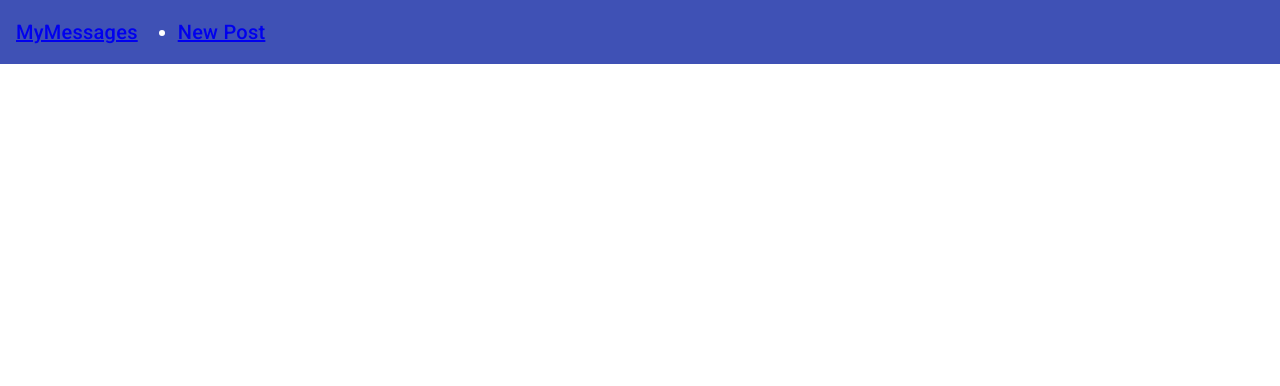
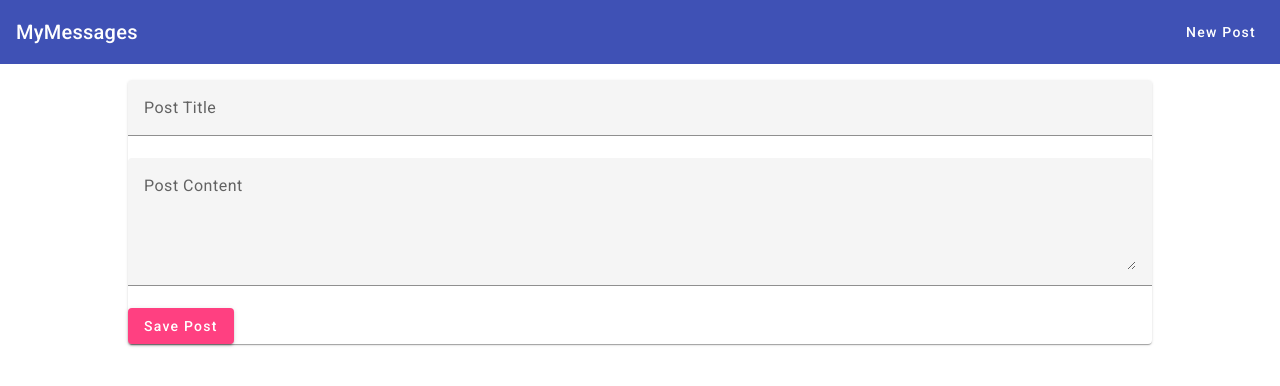
Before and after one commit to Shaishav23/Blogging-Website-using-MEAN-stack, an Angular app: page /edit/1 in a window 1280 px wide. Before the commit this address led to /. Shown: the top 386 px of the page. Built offline with nearby package versions, Linux system fonts and the light colour scheme; no server answers.

Commit message:
Creating edit post form, updating post in both backend and frontend.

```diff
--- a/src/app/app-routing.module.ts
+++ b/src/app/app-routing.module.ts
@@ -6,7 +6,8 @@ import { Router } from "express";
 
 const routes: Routes = [
   { path: '', component: PostListComponent },
-  { path: 'create', component: PostCreateComponent }
+  { path: 'create', component: PostCreateComponent },
+  { path: 'edit/:postId', component: PostCreateComponent }
 ];
 
 @NgModule({
--- a/src/app/header/header.component.css
+++ b/src/app/header/header.component.css
@@ -0,0 +1,14 @@
+ul{
+  list-style: none;
+  padding: 0;
+  margin: 0;
+}
+
+a {
+  text-decoration: none;
+  color: white;
+}
+
+.spacer {
+  flex:1 1 auto;
+}
--- a/src/app/header/header.component.html
+++ b/src/app/header/header.component.html
@@ -1,8 +1,11 @@
 <mat-toolbar color="primary">
-  <span> <a routerLink=""> MyMessages </a> </span>
+  <span>
+    <a routerLink=""> MyMessages </a>
+  </span>
+  <span class="spacer"></span>
   <ul>
     <li>
-      <a routerLink="/create"> New Post </a>
+      <a mat-button routerLink = "/create" routerLinkActive = "mat-accent"> New Post</a>
     </li>
   </ul>
 </mat-toolbar>
--- a/src/app/posts/post-create/post-create.component.html
+++ b/src/app/posts/post-create/post-create.component.html
@@ -1,11 +1,11 @@
 <mat-card>
-  <form (submit)="onAddPost(postForm)" #postForm="ngForm">
+  <form (submit)="onSavePost(postForm)" #postForm="ngForm">
     <mat-form-field>
       <input
         matInput
         type="text"
         name="title"
-        ngModel
+        [ngModel]="post?.title"
         required
         minlength="3"
         placeholder="Post Title"
@@ -17,7 +17,7 @@
         matInput
         rows="4"
         name="content"
-        ngModel
+        [ngModel]="post?.content"
         required
         placeholder="Post Content"
         #content="ngModel"></textarea>
--- a/src/app/posts/post-create/post-create.component.ts
+++ b/src/app/posts/post-create/post-create.component.ts
@@ -1,24 +1,52 @@
-import { Component } from "@angular/core";
+import { Component, OnInit } from "@angular/core";
 
 import { NgForm } from "@angular/forms";
 import { PostsService } from "../posts.service";
+import { ActivatedRoute, ParamMap } from "@angular/router";
+import { Post } from "../post.model";
 
 @Component({
   selector: 'app-post-create',
   templateUrl: './post-create.component.html',
   styleUrls: ['./post-create.component.css'],
 })
-export class PostCreateComponent {
+export class PostCreateComponent implements OnInit {
   enteredTitle = '';
   enteredContent = '';
+  post: Post;
+  private mode = 'create';
+  private postId: string;
 
-  constructor(public postsService: PostsService) {}
+  constructor(public postsService: PostsService, public route: ActivatedRoute) {}
 
-  onAddPost(form: NgForm) {
+  ngOnInit() {
+    this.route.paramMap.subscribe((paramMap: ParamMap) => {
+      if (paramMap.has('postId')) {
+        this.mode = 'edit';
+        this.postId = paramMap.get('postId');
+        this.postsService.getPost(this.postId).subscribe(postData => {
+          this.post = {id: postData._id, title: postData.title, content: postData.content};
+        });
+      } else {
+        this.mode = 'create';
+        this.postId = null;
+      }
+    });
+  }
+
+  onSavePost(form: NgForm) {
     if (form.invalid){
       return;
     }
-    this.postsService.addPost(form.value.title, form.value.content);
-    form.resetForm();
+    if (this.mode === 'create') {
+      this.postsService.addPost(form.value.title, form.value.content);
+    } else {
+      this.postsService.updatePost(
+        this.postId,
+        form.value.title,
+        form.value.content
+        );
+    }
+      form.resetForm();
   }
 }
--- a/src/app/posts/post-list/post-list.component.html
+++ b/src/app/posts/post-list/post-list.component.html
@@ -5,7 +5,7 @@
     </mat-expansion-panel-header>
     <p>{{post.content}}</p>
     <mat-action-row>
-      <button mat-button color="primary" (click)="nextStep()">EDIT</button>
+      <a mat-button color="primary" [routerLink]="['/edit', post.id]">EDIT</a>
       <button mat-button color="warn" (click)="onDelete(post.id)">DELETE</button>
     </mat-action-row>
   </mat-expansion-panel>
--- a/src/app/posts/posts.service.ts
+++ b/src/app/posts/posts.service.ts
@@ -3,6 +3,7 @@ import { Post } from "./post.model";
 import { Subject } from "rxjs";
 import { HttpClient } from "@angular/common/http";
 import { map } from "rxjs/operators";
+import { response } from "express";
 
 //Injectable provides this in the root level.
 @Injectable({providedIn: 'root'})
@@ -35,6 +36,10 @@ export class PostsService {
     return this.postsUpdated.asObservable();
   }
 
+  getPost(id: string) {
+    return this.http.get<{_id: string, title: string, content: string}>("http://localhost:3000/api/posts/" + id);
+  }
+
   //Add's dependency injection
   addPost(title: string, content: string) {
     const post: Post ={id: null, title: title, content: content};
@@ -43,6 +48,18 @@ export class PostsService {
         const id = responseData.postId;
         post.id = id;
         this.posts.push(post);
+        this.postsUpdated.next([...this.posts]);
+      });
+  }
+
+  updatePost(id:string, title: string, content: string) {
+    const post: Post = {id: id, title: title, content: content };
+    this.http.put('http://localhost:3000/api/posts/' + id, post)
+      .subscribe(response => {
+        const updatedPosts = [...this.posts];
+        const oldPostIndex = updatedPosts.findIndex(p => p.id === post.id);
+        updatedPosts[oldPostIndex] = post;
+        this.posts = updatedPosts;
         this.postsUpdated.next([...this.posts]);
       });
   }
```
Also changed, not shown: 1 other file (tests, documents, lock files or other folders).
